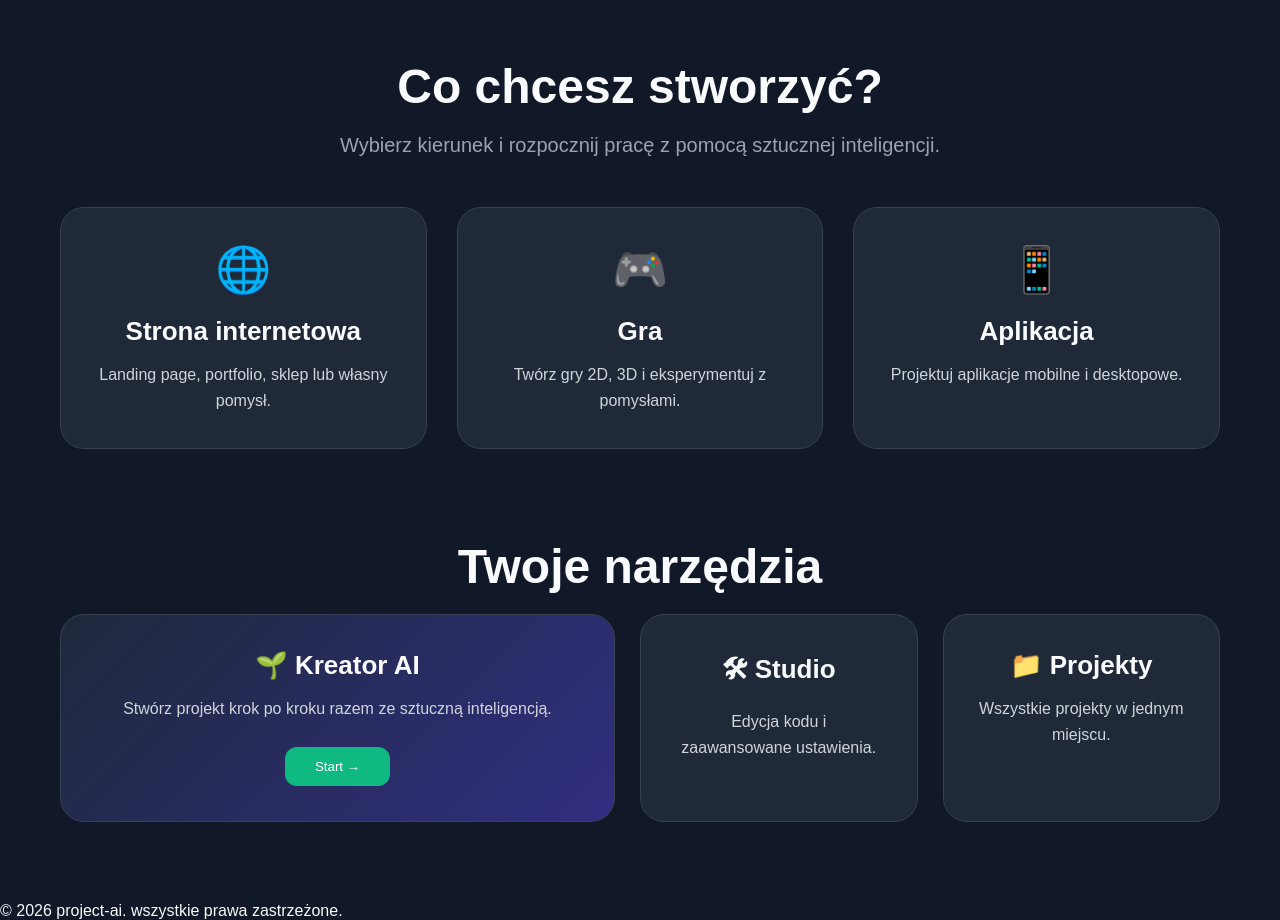
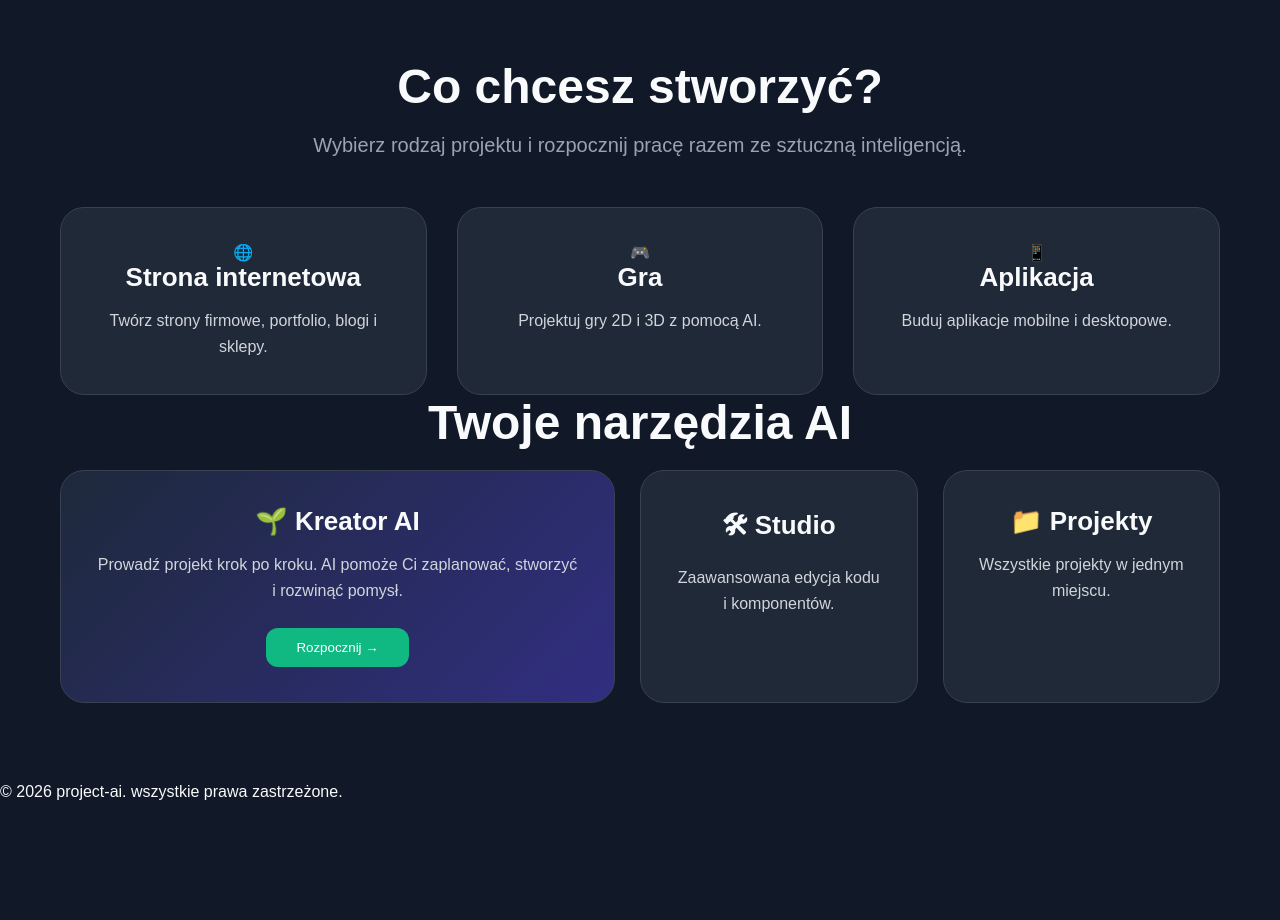
Before and after one commit to PrzemoNH/project-ai, a Next.js app: page / in a window 1280 px wide. Shown: the part 840-1760 px from the top of the page. After the commit the page ends 1641 px from the top, so only its background shows below. Built offline with nearby package versions, Linux system fonts and the light colour scheme.

Commit message:
Update features.tsx

```diff
--- a/components/features.tsx
+++ b/components/features.tsx
@@ -7,82 +7,141 @@ export default function Features() {
       </h2>
 
       <p className="features-subtitle">
-        Wybierz kierunek i rozpocznij pracę
-        z pomocą sztucznej inteligencji.
+        Wybierz rodzaj projektu i rozpocznij pracę
+        razem ze sztuczną inteligencją.
       </p>
 
 
       <div className="creation-grid">
 
-        <div className="creation-card">
-          <div className="icon">🌐</div>
-          <h3>Strona internetowa</h3>
+
+        <article className="creation-card">
+
+          <div className="card-icon">
+            🌐
+          </div>
+
+          <h3>
+            Strona internetowa
+          </h3>
+
           <p>
-            Landing page, portfolio,
-            sklep lub własny pomysł.
+            Twórz strony firmowe,
+            portfolio, blogi i sklepy.
           </p>
-        </div>
+
+        </article>
 
 
-        <div className="creation-card">
-          <div className="icon">🎮</div>
-          <h3>Gra</h3>
+
+        <article className="creation-card">
+
+          <div className="card-icon">
+            🎮
+          </div>
+
+          <h3>
+            Gra
+          </h3>
+
           <p>
-            Twórz gry 2D, 3D
-            i eksperymentuj z pomysłami.
+            Projektuj gry 2D i 3D
+            z pomocą AI.
           </p>
-        </div>
+
+        </article>
 
 
-        <div className="creation-card">
-          <div className="icon">📱</div>
-          <h3>Aplikacja</h3>
+
+        <article className="creation-card">
+
+          <div className="card-icon">
+            📱
+          </div>
+
+          <h3>
+            Aplikacja
+          </h3>
+
           <p>
-            Projektuj aplikacje
-            mobilne i desktopowe.
+            Buduj aplikacje mobilne
+            i desktopowe.
           </p>
+
+        </article>
+
+
+      </div>
+
+
+
+      <div className="ai-tools">
+
+
+        <h2>
+          Twoje narzędzia AI
+        </h2>
+
+
+
+        <div className="modules-grid">
+
+
+          <article className="module-card main">
+
+            <h3>
+              🌱 Kreator AI
+            </h3>
+
+            <p>
+              Prowadź projekt krok po kroku.
+              AI pomoże Ci zaplanować,
+              stworzyć i rozwinąć pomysł.
+            </p>
+
+
+            <button>
+              Rozpocznij →
+            </button>
+
+          </article>
+
+
+
+          <article className="module-card">
+
+            <h3>
+              🛠 Studio
+            </h3>
+
+            <p>
+              Zaawansowana edycja
+              kodu i komponentów.
+            </p>
+
+          </article>
+
+
+
+          <article className="module-card">
+
+            <h3>
+              📁 Projekty
+            </h3>
+
+            <p>
+              Wszystkie projekty
+              w jednym miejscu.
+            </p>
+
+          </article>
+
+
         </div>
 
       </div>
 
 
-      <h2 className="modules-title">
-        Twoje narzędzia
-      </h2>
-
-
-      <div className="modules-grid">
-
-        <div className="module-card main">
-          <h3>🌱 Kreator AI</h3>
-          <p>
-            Stwórz projekt krok po kroku
-            razem ze sztuczną inteligencją.
-          </p>
-
-          <button>
-            Start →
-          </button>
-        </div>
-
-
-        <div className="module-card">
-          <h3>🛠 Studio</h3>
-          <p>
-            Edycja kodu i zaawansowane ustawienia.
-          </p>
-        </div>
-
-
-        <div className="module-card">
-          <h3>📁 Projekty</h3>
-          <p>
-            Wszystkie projekty w jednym miejscu.
-          </p>
-        </div>
-
-      </div>
-
     </section>
   );
 }
```
